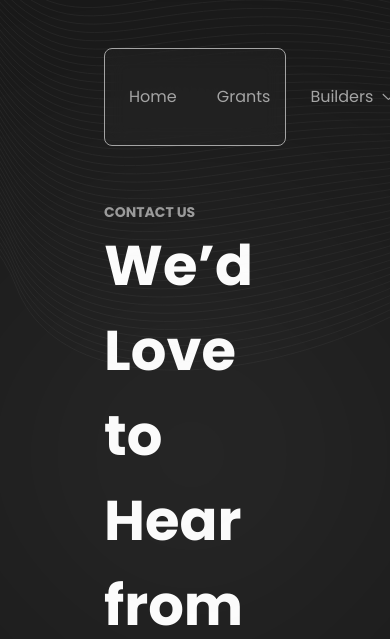
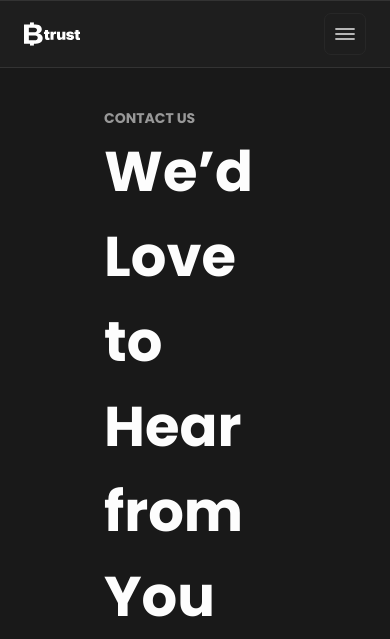
Before and after one commit to btrustteam/website, a Next.js app: page /contact in a window 390 px wide. Shown: the top 639 px of the page. Built offline with nearby package versions, Linux system fonts and the light colour scheme.

Commit message:
feat: nav mobile view

```diff
--- a/src/components/gradient/index.tsx
+++ b/src/components/gradient/index.tsx
@@ -1,5 +1,5 @@
 export default function Gradient() {
   return (
-    <div className="w-[16.8125rem] h-[16.8125rem] shrink-0 rounded-full opacity-[0.3] bg-[#D9D9D9] absolute right-[4rem] top-[20rem] filter blur-162 z-0"></div>
+    <div className="hidden lg:flex w-[16.8125rem] h-[16.8125rem] shrink-0 rounded-full opacity-[0.3] bg-[#D9D9D9] absolute right-[4rem] top-[20rem] filter blur-162 z-0"></div>
   );
 }
--- a/src/components/nav/index.tsx
+++ b/src/components/nav/index.tsx
@@ -70,9 +70,13 @@ export default function Nav() {
     router.push(navItem?.url!);
   }
   return (
-    <div className="flex w-full px-[6.5rem] pt-12 pb-4 z-50">
-      <div className="flex items-center justify-between border border-grey-black rounded-lg p-6 w-full bg-btrust-white-opacity backdrop-blur-[0.625rem]">
-        <div className="flex items-center justify-center">
+    <div className="flex w-full lg:px-[6.5rem] lg:pt-12 lg:pb-4 z-50">
+      {/* Desktop Navigation */}
+      <div className="hidden lg:flex items-center justify-between border border-grey-black rounded-lg p-6 w-full bg-btrust-white-opacity backdrop-blur-[0.625rem]">
+        <div
+          className="flex items-center justify-center cursor-pointer"
+          onClick={() => router.push("/")}
+        >
           <Image
             width={0}
             height={0}
@@ -117,6 +121,32 @@ export default function Nav() {
           ))}
         </div>
       </div>
+      {/* Mobile Navigation */}
+      <div className="lg:hidden flex justify-between items-center border-t-[0.6px] border-t-[#333] border-b-[0.6px] border-b-[#333] bg-btrust-white-opacity px-[1.5rem] w-full py-[0.75rem]">
+        <div
+          className="flex items-center justify-center"
+          onClick={() => router.push("/")}
+        >
+          <Image
+            width={0}
+            height={0}
+            sizes={"100vw"}
+            src={"/logo.svg"}
+            alt={"Logo"}
+            className={"w-[3.5rem] h-[1.5rem]"}
+          />
+        </div>
+        <div className="flex items-center justify-between p-[0.5rem] rounded-[0.4375rem] border-[0.6px] border-[#272727] bg-mobile-bg">
+          <Image
+            width={0}
+            height={0}
+            sizes={"100vw"}
+            src={"/hamburger.svg"}
+            alt="Hamburger"
+            className="w-[1.5rem] h-[1.5rem]"
+          />
+        </div>
+      </div>
     </div>
   );
 }
--- a/src/components/pattern/index.tsx
+++ b/src/components/pattern/index.tsx
@@ -8,7 +8,7 @@ export default function Pattern() {
       width={0}
       height={0}
       sizes={"100vw"}
-      className="w-full h-[24.6875rem] absolute object-cover opacity-[50%] left-0 z-0"
+      className="w-full h-[24.6875rem] absolute object-cover opacity-[50%] left-0 z-0 hidden lg:flex"
     />
   );
 }
--- a/tailwind.config.ts
+++ b/tailwind.config.ts
@@ -37,6 +37,7 @@ const config: Config = {
         "process-border": "rgba(59, 59, 59, 0.50)",
         "process-bg": "rgba(198, 198, 198, 0.03)",
         "tag-bg": "rgba(59, 59, 59, 0.60)",
+        "mobile-bg": "linear-gradient(180deg,#1A1A1A,#131313)",
       },
       fontFamily: {
         poppins: ["var(--font-poppins)"],
```
Also changed, not shown: public/hamburger.svg (added).
